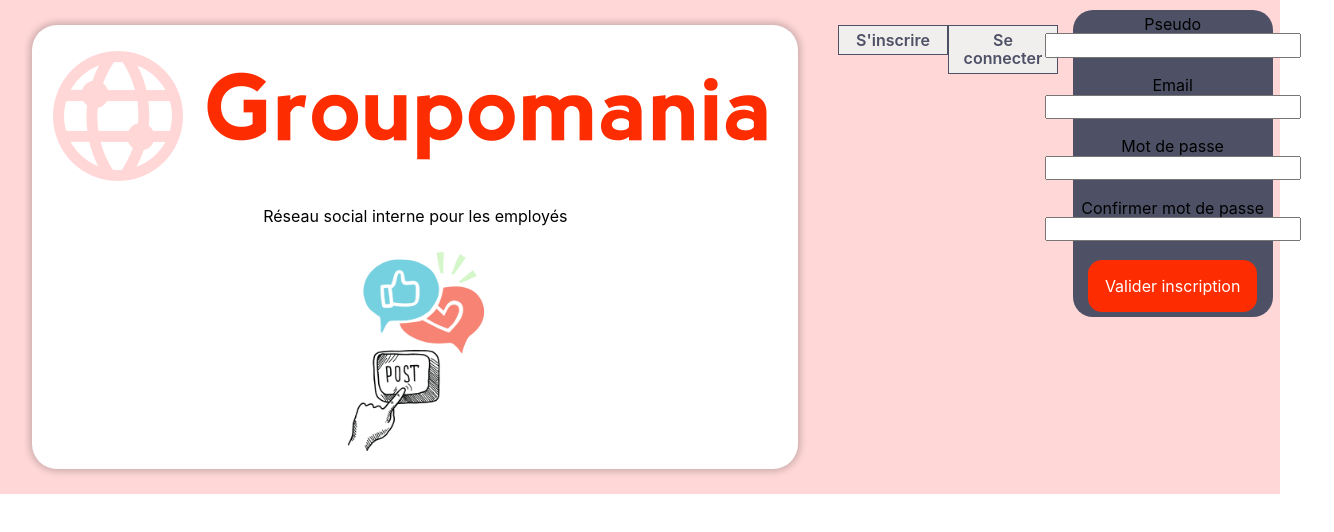
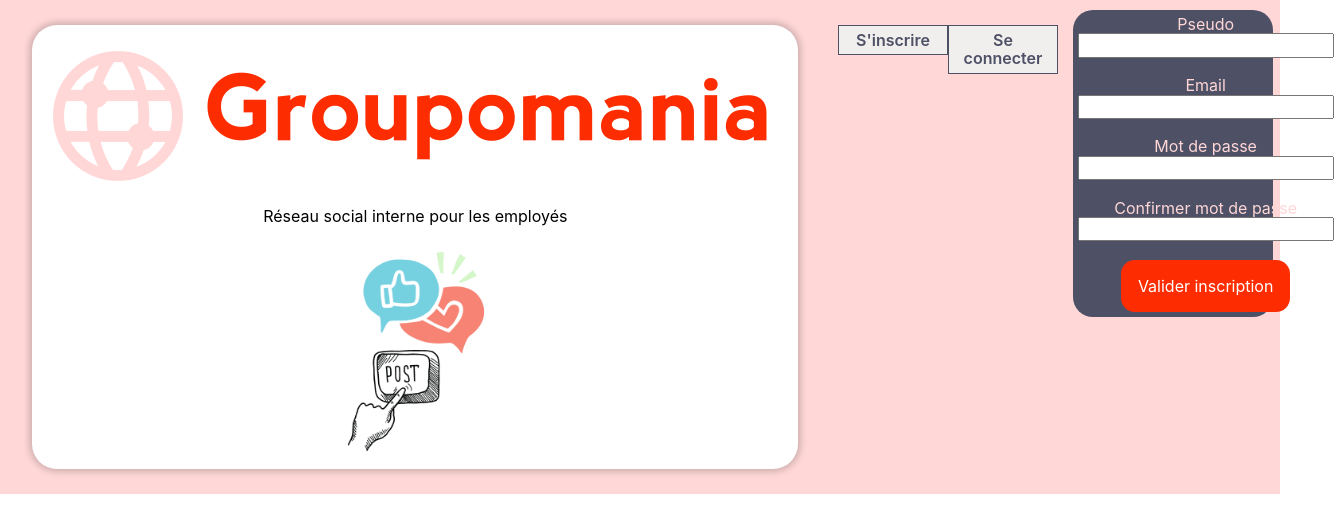
Before and after one commit to Ddelagefrancis/Dumas-Delage_Francis_1_code_062022, a React (Create React App) app in the folder FrontEnd/groupomania/: page /signup in a window 1280 px wide. Shown: the top 532 px of the page, 1334 px wide, since content can reach past the window. Built offline with nearby package versions, Linux system fonts and the light colour scheme.

Commit message:
ajout div className 'logs'

```diff
--- a/FrontEnd/groupomania/src/sass/pages/_logs.scss
+++ b/FrontEnd/groupomania/src/sass/pages/_logs.scss
@@ -1,11 +1,19 @@
+.logs {
+    display: flex;
+    flex-wrap: wrap;
+    margin: 80px 0px ;
+}
+
 .form_logs {
     display: flex;
+    flex-wrap: wrap;
     align-items: center;
     flex-direction: column;
     border-radius: 20px;
     border: 5px solid transparent;
     margin: 10px 0px auto 0;
     width: 200px;
+    color: $color-secondary;
     background-color: $color-tertiary;
 
     & .button {
```
